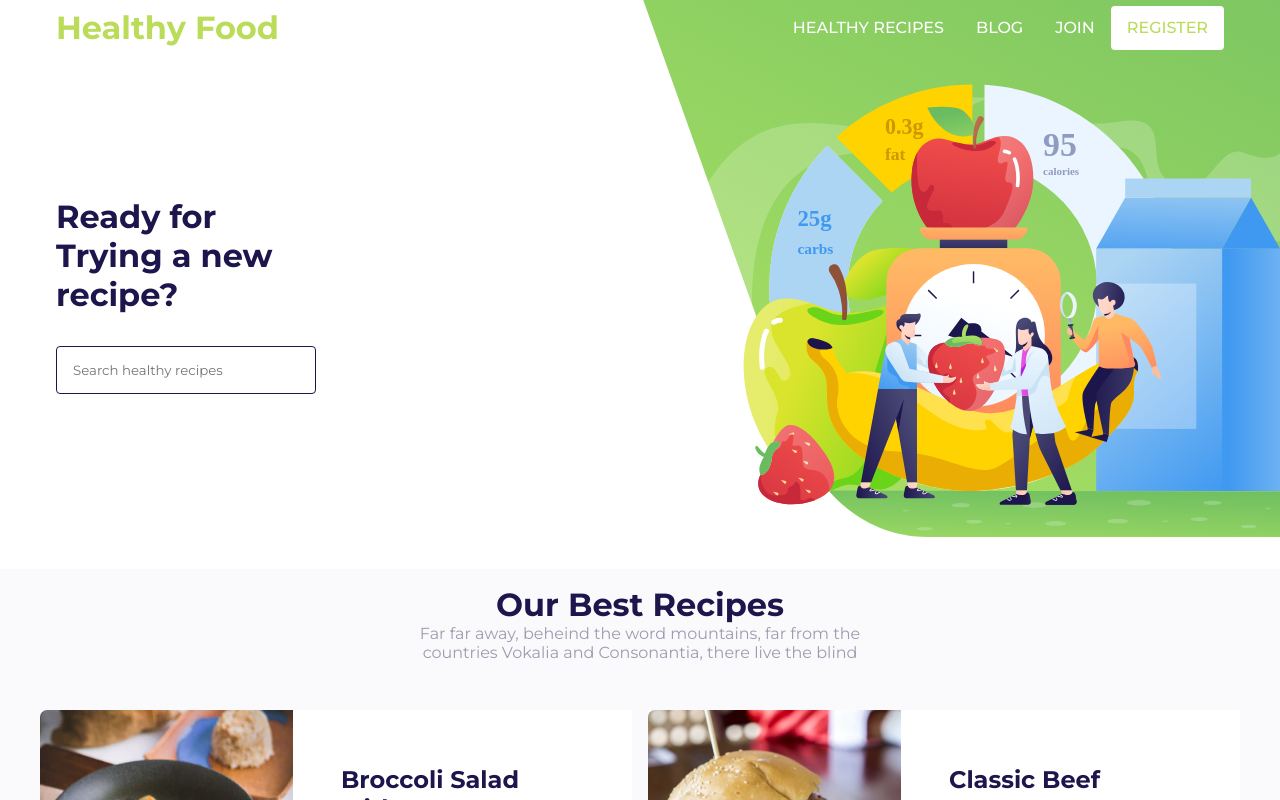
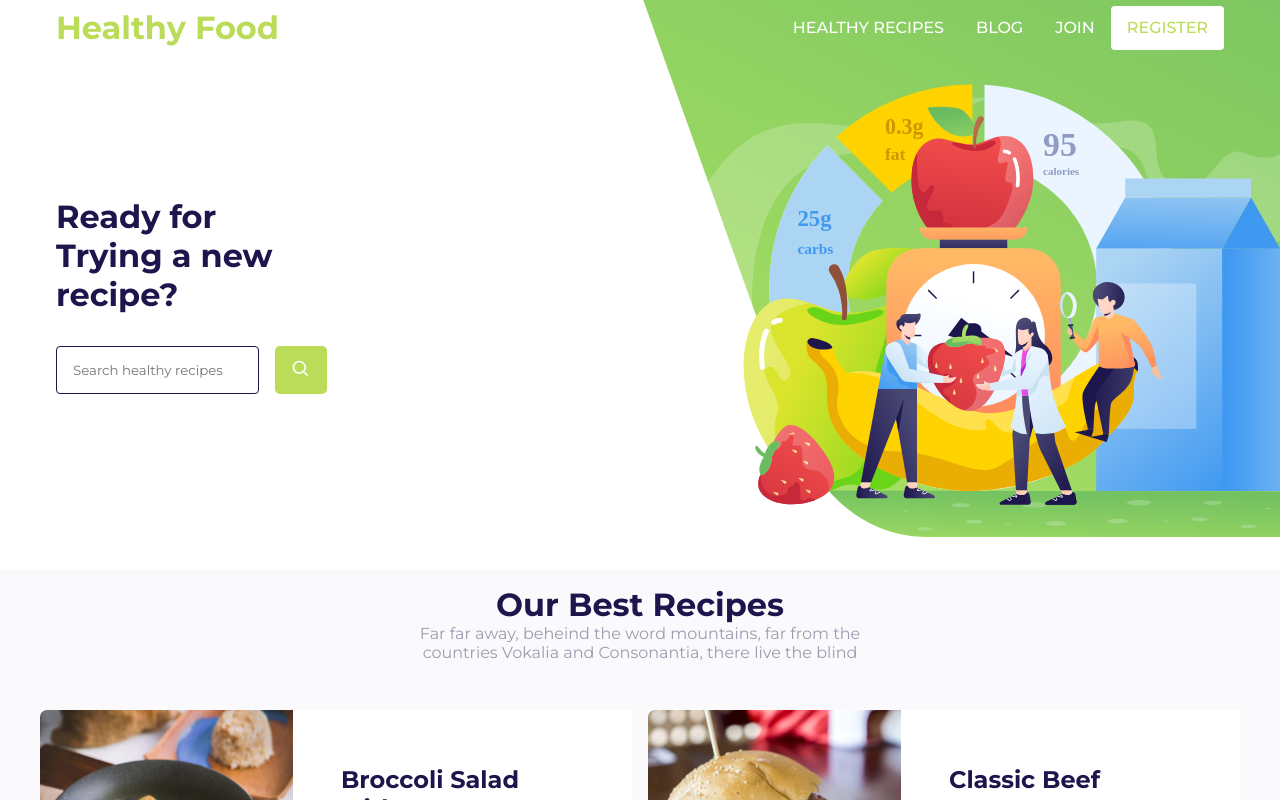
Before and after one commit to nicolasteofilo/Healthy-Food, a React (Create React App) app: page / in a window 1280 px wide. Shown: the top 800 px of the page. Built offline with nearby package versions, Linux system fonts and the light colour scheme.

Commit message:
fix: add post page

```diff
--- a/src/components/BannerHome/index.tsx
+++ b/src/components/BannerHome/index.tsx
@@ -1,4 +1,5 @@
 import React from 'react';
+import { BiSearch } from 'react-icons/bi';
 import { Container, TextandInputContainer } from './styles';
 
 export function BannerHome() {
@@ -12,7 +13,12 @@ export function BannerHome() {
                     <br />
                     recipe?
                 </h1>
-                <input type="text" placeholder="Search healthy recipes" />
+                <div>
+                    <input type="text" placeholder="Search healthy recipes" />
+                    <button type="button">
+                        <BiSearch size={20} color="#FFF" />
+                    </button>
+                </div>
             </TextandInputContainer>
             <img src="/images/Illustration.svg" alt="Github Explorer" />
         </Container>
--- a/src/components/BannerHome/styles.ts
+++ b/src/components/BannerHome/styles.ts
@@ -25,6 +25,19 @@ export const TextandInputContainer = styled.div`
   h1 {
     color: #1d164d;
   }
+  div {
+    display: flex;
+
+    button {
+      margin-top: 2rem;
+      margin-left: 1rem;
+      padding: 0 1rem;
+      background: #badc58;
+      border: none;
+      border-radius: 5px;
+      cursor: pointer;
+    }
+  }
   input {
     width: 120%;
     height: 3rem;
--- a/src/components/BestRecipes/index.tsx
+++ b/src/components/BestRecipes/index.tsx
@@ -13,7 +13,12 @@ export function BestRecipes() {
             </Header>
             <GridRecipes>
                 {RecipesMock.map((recipe) => (
-                    <RecipeItem key={recipe.id} name={recipe.name} imgUrl={recipe.imgUrl} />
+                    <RecipeItem
+                        key={recipe.id}
+                        name={recipe.name}
+                        imgUrl={recipe.imgUrl}
+                        path={recipe.path}
+                    />
                 ))}
             </GridRecipes>
         </Container>
--- a/src/components/Header/index.tsx
+++ b/src/components/Header/index.tsx
@@ -1,3 +1,5 @@
+/* eslint-disable jsx-a11y/no-noninteractive-element-interactions */
+/* eslint-disable jsx-a11y/click-events-have-key-events */
 /* eslint-disable @typescript-eslint/no-non-null-assertion */
 import Button from '@mui/material/Button';
 import Menu from '@mui/material/Menu';
@@ -5,7 +7,7 @@ import MenuItem from '@mui/material/MenuItem';
 import { useState } from 'react';
 import { FiMenu } from 'react-icons/fi';
 import { AiOutlineClose } from 'react-icons/ai';
-import { useHistory } from 'react-router-dom';
+import { useHistory, useLocation } from 'react-router-dom';
 
 import {
     ButtonRegister, Container, Nav, NormalButtonNav,
@@ -13,6 +15,7 @@ import {
 
 export function Header() {
     const router = useHistory();
+    const locationRouter = useLocation();
     const [anchorEl, setAnchorEl] = useState<null | HTMLElement>(null);
     const open = Boolean(anchorEl);
     const handleClick = (event: React.MouseEvent<HTMLButtonElement>) => {
@@ -37,9 +40,13 @@ export function Header() {
         });
     }
 
+    function toHome() {
+        router.push('/');
+    }
+
     return (
         <Container>
-            <h1>Healthy Food</h1>
+            <h1 onClick={() => toHome()}>Healthy Food</h1>
             <Nav>
                 <div>
                     <NormalButtonNav onClick={() => scrollToTop('recipes')}>
@@ -59,6 +66,8 @@ export function Header() {
                     >
                         REGISTER
                     </ButtonRegister>
+                    {locationRouter.pathname !== '/' ? null : (
+                        <>
                             <Button
                                 id="basic-button"
                                 aria-controls={open ? 'basic-menu' : undefined}
@@ -87,10 +96,14 @@ export function Header() {
                                 <MenuItem onClick={() => scrollToTopAndCloseMenuBurguer('blog')}>
                                     BLOG
                                 </MenuItem>
-                        <MenuItem onClick={() => scrollToTopAndCloseMenuBurguer('recipes')}>
+                                <MenuItem
+                                    onClick={() => scrollToTopAndCloseMenuBurguer('recipes')}
+                                >
                                     HEALTHY RECIPES
                                 </MenuItem>
                             </Menu>
+                        </>
+                    )}
                 </div>
             </Nav>
         </Container>
--- a/src/components/Header/styles.ts
+++ b/src/components/Header/styles.ts
@@ -13,6 +13,7 @@ export const Container = styled.div`
   h1 {
     color: #badc58;
     font-size: 2rem;
+    cursor: pointer;
   }
 
   @media (max-width: 768px) {
--- a/src/components/RecipeItem/index.tsx
+++ b/src/components/RecipeItem/index.tsx
@@ -1,18 +1,26 @@
 import React from 'react';
+import { useHistory } from 'react-router-dom';
 import { Container, ContainerTextAndButton } from './styles';
 
 interface RecipeItemProps {
     name: string;
     imgUrl: string;
+    path: string;
 }
 
-export function RecipeItem({ name, imgUrl }: RecipeItemProps) {
+export function RecipeItem({ name, imgUrl, path }: RecipeItemProps) {
+    const history = useHistory();
+
+    function handleClick() {
+        history.push(`posts/${path}`);
+    }
+
     return (
         <Container>
             <img src={imgUrl} alt={name} />
             <ContainerTextAndButton>
                 <h1>{name}</h1>
-                <button type="button">See Recipe</button>
+                <button onClick={handleClick} type="button">See Recipe</button>
             </ContainerTextAndButton>
         </Container>
     );
--- a/src/components/RecipeItem/styles.ts
+++ b/src/components/RecipeItem/styles.ts
@@ -36,6 +36,7 @@ export const ContainerTextAndButton = styled.div`
         background: #badc58;
         color: #FFF;
         justify-content: flex-start;
+        cursor: pointer;
     }
 
     @media (max-width: 768px) {
--- a/src/mock/recipes.json
+++ b/src/mock/recipes.json
@@ -2,21 +2,25 @@
   {
     "id": "1",
     "name": "Broccoli Salad with Bacon",
-    "imgUrl": "/images/comida_1.svg"
+    "imgUrl": "/images/comida_1.svg",
+    "path": "broccoli-salad-with-bacon"
   },
   {
     "id": "2",
     "name": "Classic Beef Burgers",
-    "imgUrl": "/images/comida_2.svg"
+    "imgUrl": "/images/comida_2.svg",
+    "path": "broccoli-salad-with-bacon"
   },
   {
     "id": "3",
     "name": "Classic Potato Salad",
-    "imgUrl": "/images/comida_3.svg"
+    "imgUrl": "/images/comida_3.svg",
+    "path": "broccoli-salad-with-bacon"
   },
   {
     "id": "4",
     "name": "Cherry Cobbler on the Grill",
-    "imgUrl": "/images/comida_4.svg"
+    "imgUrl": "/images/comida_4.svg",
+    "path": "broccoli-salad-with-bacon"
   }
 ]
--- /dev/null
+++ b/src/pages/Posts/posts/broccoli-salad-with-bacon.tsx
@@ -0,0 +1,8 @@
+import React from 'react';
+import { Header } from '../../../components/Header';
+
+export function broccoliSaladWithBacon() {
+    return (
+        <Header />
+    );
+}
--- /dev/null
+++ b/src/pages/Posts/styles.ts
@@ -0,0 +1 @@
+import styled from 'styled-components';
--- a/src/routes/index.tsx
+++ b/src/routes/index.tsx
@@ -2,11 +2,15 @@ import { Switch, Route } from 'react-router-dom';
 
 import { RegisterPage } from '../pages/Register/RegisterPage';
 import { HomePage } from '../pages/Home/HomePage';
+import { broccoliSaladWithBacon } from '../pages/Posts/posts/broccoli-salad-with-bacon';
 
 const Routes: React.FC = () => (
     <Switch>
         <Route path="/" exact component={HomePage} />
         <Route path="/register" component={RegisterPage} />
+
+        {/* POSTS BLOG */}
+        <Route path="/posts/broccoli-salad-with-bacon" component={broccoliSaladWithBacon} />
     </Switch>
 );
 
```
Lines whose indentation alone changed are shown as unchanged.
